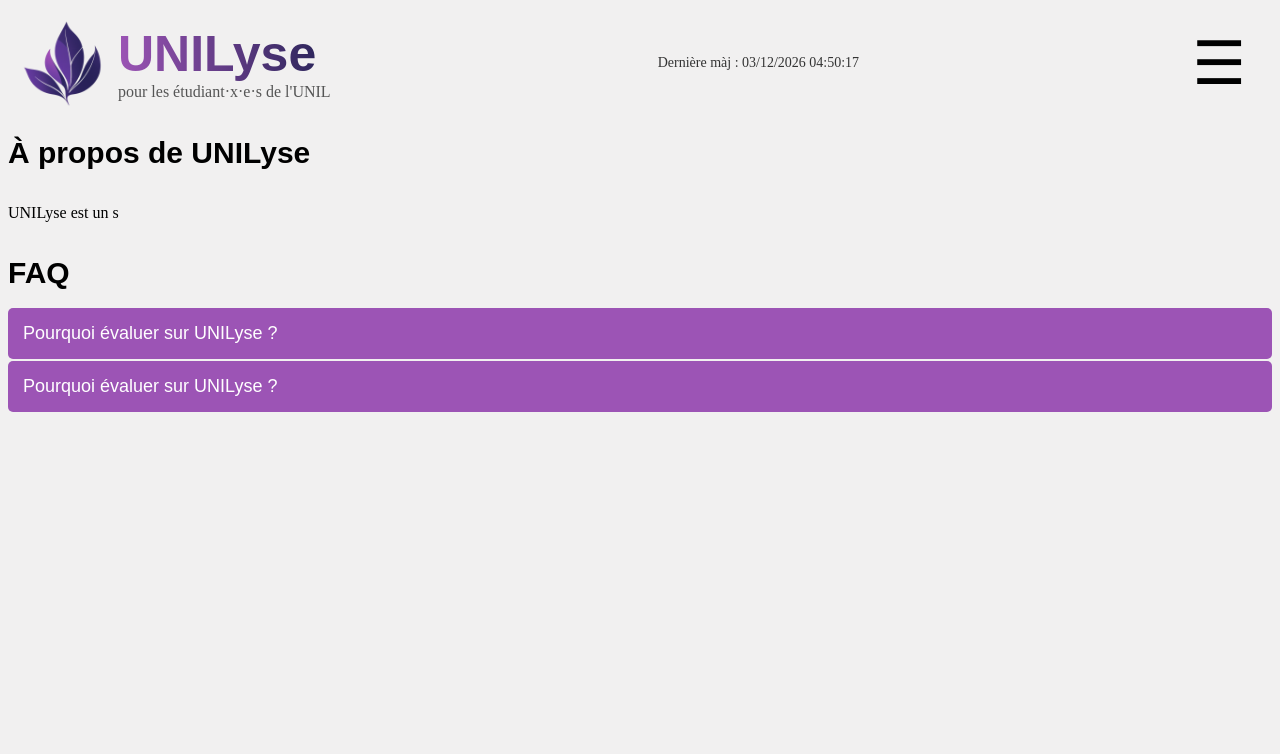
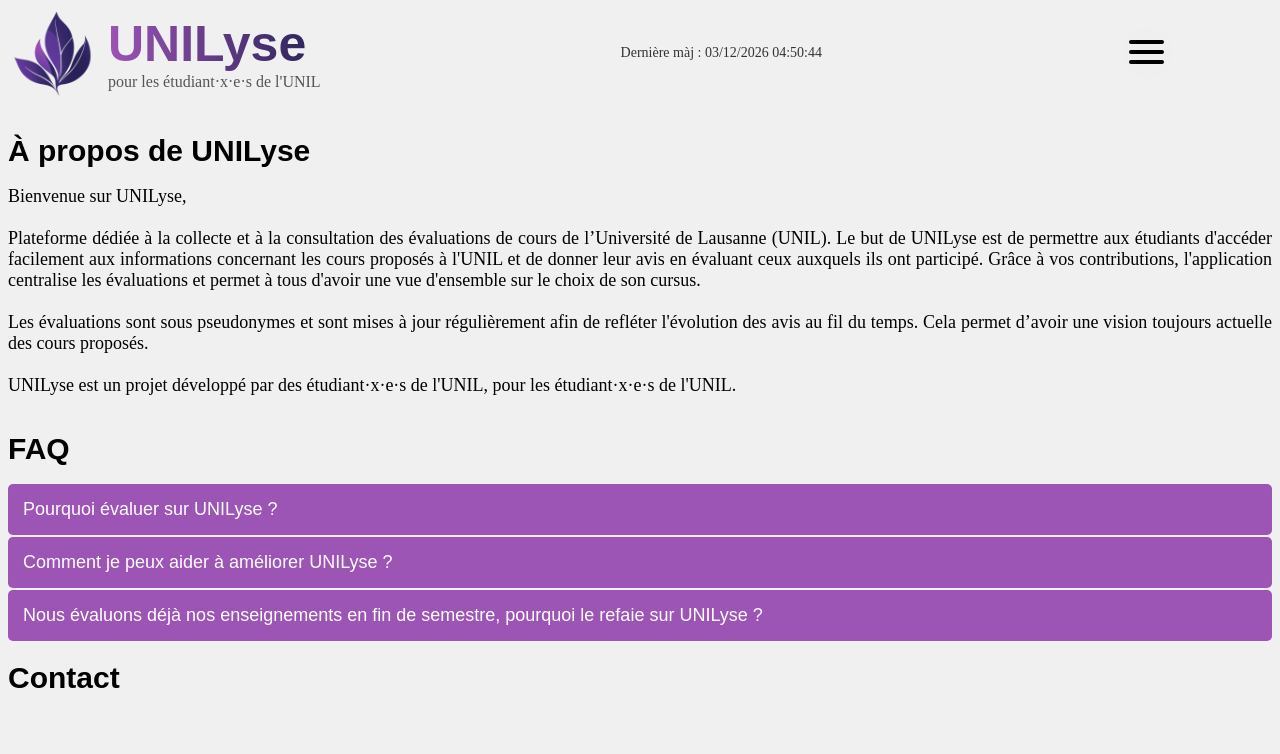
Before and after one commit to Itus19/UNILyse, a Flask app: page /about in a window 1280 px wide. Shown: the top 754 px of the page. Run offline with Flask 3, Linux system fonts and the light colour scheme.

Commit message:
Sauvegarde du projet

```diff
--- a/app/app.py
+++ b/app/app.py
@@ -9,15 +9,12 @@
 EVALUATIONS_CSV = os.path.join(os.path.dirname(__file__), "../database/evaluations.csv")
 LISTE_CSV = os.path.join(os.path.dirname(__file__), "../database/liste.csv")
 
-# Chemin du fichier scraping.csv
-COURSES_CSV = os.path.join(os.path.dirname(__file__), "../database/scraping.csv")
-
 def initialize_evaluation_csv():
-    """Crée le fichier evaluation.csv s'il n'existe pas et copie les données de cours_extraits.csv."""
+    """Crée le fichier evaluation.csv s'il n'existe pas et copie les données de liste.csv."""
     if not os.path.exists(EVALUATIONS_CSV):
-        if os.path.exists(COURSES_CSV):
+        if os.path.exists(LISTE_CSV):
             try:
-                with open(COURSES_CSV, newline='', encoding='utf-8-sig') as courses_file, \
+                with open(LISTE_CSV, newline='', encoding='utf-8-sig') as courses_file, \
                      open(EVALUATIONS_CSV, 'w', newline='', encoding='utf-8-sig') as eval_file:
                     reader = csv.DictReader(courses_file, delimiter=';')
                     fieldnames = reader.fieldnames + ['Intérêt_Q1', 'Intérêt_Q2', 'Intérêt_Q3', 'Moyenne_Intérêt', 'Difficulté_Q1', 'Difficulté_Q2', 'Difficulté_Q3', 'Moyenne_Difficulté', 'Travail_Q1', 'Moyenne_Travail', 'Moyenne_Globale', 'Commentaires_Généraux', 'Commentaires_Conseils']
@@ -29,7 +26,7 @@
             except Exception as e:
                 print(f"Erreur lors de l'initialisation de evaluation.csv : {e}")
         else:
-            print("Le fichier cours_extraits.csv n'existe pas.")
+            print("Le fichier liste.csv n'existe pas.")
 
 def initialize_liste_csv():
     """Initialise le fichier liste.csv avec les données de scraping.csv."""
@@ -339,4 +336,11 @@
     return render_template('about.html')
 
 if __name__ == '__main__':
+    # Met à jour les moyennes dans liste.csv au démarrage
+    try:
+        update_liste_csv()
+        print("Les données de liste.csv ont été mises à jour avec succès.")
+    except Exception as e:
+        print(f"Erreur lors de la mise à jour de liste.csv : {e}")
+
     app.run(debug=True, port=5001)  # Assurez-vous que l'application est lancée correctement
--- a/app/static/scripts.js
+++ b/app/static/scripts.js
@@ -1,6 +1,5 @@
 document.addEventListener("DOMContentLoaded", () => {
     const courseContainer = document.getElementById("course-tab");
-    const searchBar = document.getElementById("search-bar");
     const filterElements = document.querySelectorAll(".filter-row-item");
     const sortButtons = document.querySelectorAll(".sort-button");
 
@@ -9,11 +8,6 @@
         filter.addEventListener("change", () => {
             filterCourses();
         });
-    });
-
-    // Recherche dynamique
-    searchBar.addEventListener("input", () => {
-        filterCourses();
     });
 
     // Tri dynamique
@@ -29,9 +23,13 @@
     const searchBox2 = document.querySelector(".search-bar-2");
     const suggestionsBox = document.getElementById("search-suggestions");
 
+    // Vérification et gestion de l'attribut data-courses
+    const evaluationForm = document.getElementById("evaluation-form");
+    if (evaluationForm && evaluationForm.dataset.courses) {
+        try {
+            const courses = JSON.parse(evaluationForm.dataset.courses);
+
             if (searchBox2) {
-        const courses = JSON.parse(document.getElementById("evaluation-form").dataset.courses);
-
                 searchBox2.addEventListener("input", () => {
                     const query = searchBox2.value.toLowerCase();
                     suggestionsBox.innerHTML = ""; // Clear previous suggestions
@@ -52,8 +50,6 @@
             }
 
             // Mise à jour pour refléter les données de evaluation.csv
-    const courses = JSON.parse(document.getElementById("evaluation-form").dataset.courses);
-
             function filterCourses() {
                 const filters = {};
                 filterElements.forEach(filter => {
@@ -62,18 +58,14 @@
                     if (value) filters[key] = value; // Ajoute le filtre actif
                 });
 
-        const searchQuery = searchBar.value.toLowerCase(); // Récupère la recherche dans la barre
-
                 document.querySelectorAll(".course-container").forEach(container => {
                     const matchesFilters = Object.keys(filters).every(key => {
                         // Vérifie si le conteneur correspond à tous les filtres actifs
                         return container.dataset[key]?.toLowerCase().includes(filters[key]);
                     });
 
-            const matchesSearch = container.dataset.name.toLowerCase().includes(searchQuery); // Vérifie la recherche
-
-            // Affiche ou masque le conteneur en fonction des filtres et de la recherche
-            container.style.display = matchesFilters && matchesSearch ? "block" : "none";
+                    // Affiche ou masque le conteneur en fonction des filtres
+                    container.style.display = matchesFilters ? "block" : "none";
                 });
             }
 
@@ -86,9 +78,14 @@
                 });
                 containers.forEach(container => courseContainer.appendChild(container));
             }
+        } catch (error) {
+            console.error("Erreur lors de l'analyse du JSON :", error);
+        }
+    } else {
+        console.warn("Aucune donnée de cours trouvée dans data-courses.");
+    }
 
     const form = document.getElementById("evaluation-form");
-    const resetButton = document.getElementById("reset-button");
 
     form.addEventListener("submit", (event) => {
         event.preventDefault(); // Empêche l'envoi du formulaire
@@ -126,10 +123,6 @@
             console.error("Erreur :", error);
             alert("Erreur lors de l'enregistrement de l'évaluation.");
         });
-    });
-
-    resetButton.addEventListener("click", () => {
-        alert("Réinitialisation du formulaire");
     });
 
     // Fonctionnalité pour l'accordéon
--- a/app/static/style.css
+++ b/app/static/style.css
@@ -8,7 +8,8 @@
     display: flex;
     justify-content: space-between;
     align-items: center;
-    padding: 10px 20px;
+    padding-left: 10px;
+    padding-right: 100px;
 }
 
 .header-left {
@@ -82,10 +83,36 @@
 
 /* Styles du bouton de menu */
 .header-button {
-    background: none;
-    border: none;
-    font-size: 60px;
-    cursor: pointer;
+    width: 50px; /* Largeur du bouton */
+    height: 50px; /* Hauteur du bouton */
+    border: none; /* Pas de bordure */
+    border-radius: 50%; /* Bords arrondis */
+    display: flex; /* Utilisation de flexbox */
+    align-items: center; /* Centre verticalement */
+    justify-content: center; /* Centre horizontalement */
+    cursor: pointer; /* Curseur pointeur */
+    position: relative; /* Nécessaire pour positionner les barres */
+}
+
+.header-button .bar {
+    width: 70%; /* Largeur des barres */
+    height: 4px; /* Hauteur des barres */
+    background-color: #000000; /* Couleur blanche */
+    border-radius: 2px; /* Coins arrondis */
+    position: absolute; /* Positionnement absolu */
+    transition: all 0.3s ease; /* Animation fluide */
+}
+
+.header-button .bar:nth-child(1) {
+    top: 12px; /* Position de la première barre */
+}
+
+.header-button .bar:nth-child(2) {
+    top: 22px; /* Position de la deuxième barre */
+}
+
+.header-button .bar:nth-child(3) {
+    top: 32px; /* Position de la troisième barre */
 }
 
 .header-button:focus {
@@ -330,7 +357,7 @@
 .course-container {
     display: flex;
     flex-direction: column; /* Aligne la course-card et le commentary-container verticalement */
-    margin-bottom: 10px; /* Espacement entre les conteneurs */
+    margin-bottom: 5px; /* Espacement entre les conteneurs */
     margin-left: 10px; /* Espace à gauche */
     margin-right: 10px; /* Espace à droite */
     border: none; /* Bordure aucune */
@@ -592,5 +619,6 @@
     border: 1px solid #7a3e91; /* Bordure */
     border-radius: 5px; /* Coins arrondis */
     margin-bottom: 10px; /* Espacement entre les panneaux */
-    font-size: 16px; /* Taille de la police */
+    font-size: 18px; /* Taille de la police */
+    text-align: justify; /* Justifie le texte */
 }
--- a/app/templates/about.html
+++ b/app/templates/about.html
@@ -2,29 +2,53 @@
 {% block content %}
 <br>
 <div class="about-container">
+    <br>
     <h2>À propos de UNILyse</h2>
-    <br>
-    <p>UNILyse est un s</p>
+    <p style="font-size: 18px; text-align: justify;">Bienvenue sur UNILyse,<br>
+        <br>Plateforme dédiée à la collecte et à la consultation des évaluations de cours de l’Université de Lausanne (UNIL).
+        Le but de UNILyse est de permettre aux étudiants d'accéder facilement aux informations concernant les cours proposés à l'UNIL
+        et de donner leur avis en évaluant ceux auxquels ils ont participé. Grâce à vos contributions, l'application centralise les évaluations et
+        permet à tous d'avoir une vue d'ensemble sur le choix de son cursus.<br>
+        <br>
+        Les évaluations sont sous pseudonymes et sont mises à jour régulièrement afin de refléter l'évolution des avis au fil du temps.
+        Cela permet d’avoir une vision toujours actuelle des cours proposés.<br>
+        <br>
+        UNILyse est un projet développé par des étudiant·x·e·s de l'UNIL, pour les étudiant·x·e·s de l'UNIL.
+        </p>
 </div>
 <br>
 <h2>FAQ</h2>
 <br>
 <button class="accordion-faq">Pourquoi évaluer sur UNILyse ?</button>
     <div class="panel-faq">
-        <p>Au début de chaque semestre, les groupes de discussion des étudiants sont inondés de questions du type : « Le cours xxx est-il bien ? ».
+        <p>Au début de chaque semestre, les groupes de discussion des étudiant·x·e·s sont inondés de questions du type : « Le cours xxx est-il bien ? ».
             Malheureusement, les réponses se perdent rapidement dans le flot de nouvelles questions. Fouiller l’historique des conversations ou recevoir
-            quelques avis vagues n’est pas la manière la plus efficace de s’informer.
-
-            C’est pourquoi nous avons créé UNILyse : pour centraliser les retours des étudiants et les rendre facilement accessibles.
-
+            quelques avis vagues n’est pas la manière la plus efficace de s’informer.<br>
+            <br>
+            C’est pourquoi nous avons créé UNILyse : pour centraliser les retours des étudiant·x·e·s et les rendre facilement accessibles.<br>
+            <br>
             Contrairement aux évaluations officielles demandées par les enseignants de l’UNIL, notre plateforme n’a pas pour objectif d’améliorer les cours,
-            mais plutôt d’aider les étudiants à faire des choix éclairés. Bien que ces deux démarches soient complémentaires, l’approche d’UNILyse est centrée
+            mais plutôt d’aider les étudiant·x·e·s à faire des choix éclairés. Bien que ces deux démarches soient complémentaires, l’approche d’UNILyse est centrée
             sur l’expérience et les besoins des étudiants.</p>
     </div>
-<button class="accordion-faq">Pourquoi évaluer sur UNILyse ?</button>
+<button class="accordion-faq">Comment je peux aider à améliorer UNILyse ?</button>
     <div class="panel-faq">
-        <p>Par ce que c'est cool</p>
+        <p>- En donnant votre avis sur les cours que vous suivez tout simpltement ! <br>
+            - Vous pouvez également proposer et voter des améliorations dans la page "forum".<br>
+            - Ou, si vos moyens vous le permettent, il est aussi possible de faire un don afin de maintenir ce site en ligne, de payer le travail de maintenant ou de motiver des améliorations.</p>
     </div>
+<button class="accordion-faq">Nous évaluons déjà nos enseignements en fin de semestre, pourquoi le refaie sur UNILyse ?</button>
+    <div class="panel-faq">
+        <p>Les évaluations encadrées par les enseignant·x·e·s ont pour but d'améliorer leur enseigment, notre but est différent.
+            Le but d'UNILyse est d'aider les étudiant·x·e·s dans leur choix de cours en fonction de retours entre paires.
+            UNILyse n'a rien d'officiel et n'a aucun lien avec l'UNIL si ce n'est qu'il est maintenu et développé par des étudiant·x·e·s de l'UNIL.<br>
+            <br>
+            De plus, les évaluations officielles ne nous sont pas accessibles en tant qu'étudiant·x·e·s, elles sont uniquement utilisées par les enseignant·x·e·s.
+            </p>
+    </div>
+<br>
+<h2>Contact</h2>
+<br>
 <script>
     document.addEventListener("DOMContentLoaded", () => {
         const accordions = document.querySelectorAll(".accordion-faq");
--- a/app/templates/base.html
+++ b/app/templates/base.html
@@ -18,9 +18,13 @@
             <p id="last-update" class="header-update">Dernière màj : Chargement...</p>
         </div>
         <nav aria-label="Menu principal">
-            <button class="header-button" onclick="toggleMenu()" aria-expanded="false" aria-controls="menu">☰</button>
+            <button class="header-button" onclick="toggleMenu()" aria-expanded="false" aria-controls="menu">
+                <span class="bar"></span>
+                <span class="bar"></span>
+                <span class="bar"></span>
+            </button>
             <div class="menu" id="menu">
-                <a href="{{ url_for('liste') }}">Liste</a>
+                <a href="{{ url_for('liste') }}">Liste des cours</a>
                 <a href="{{ url_for('evaluation') }}">Évaluer un cours</a>
                 <a href="{{ url_for('about') }}">À propos</a>
             </div>
--- a/app/templates/liste.html
+++ b/app/templates/liste.html
@@ -53,9 +53,9 @@
                 </div>
                 {% for metric, label in {'Moyenne_Globale': 'Globale', 'Moyenne_Travail': 'Travail', 'Moyenne_Difficulté': 'Difficulté', 'Moyenne_Intérêt': 'Intérêt'}.items() %}
                 <div class="evaluation-box"
-                     data-value="{{ course[metric] }}"
+                     data-value="{{ course[metric]|float|round(1) }}"
                      data-evaluations="({{ course['Nombre_Evaluations'] }})">
-                    <p>{{ course[metric] }}/6{% if metric == 'Moyenne_Globale' %}<span>({{ course['Nombre_Evaluations'] }})</span>{% endif %}</p>
+                    <p>{{ course[metric]|float|round(1) }}/6{% if metric == 'Moyenne_Globale' %}<span>({{ course['Nombre_Evaluations'] }})</span>{% endif %}</p>
                 </div>
                 {% endfor %}
             </div>
--- a/database/evaluations.csv
+++ b/database/evaluations.csv
@@ -22,3 +22,4 @@
 Introduction à la recherche: la construction sociale du corps;Pierre-Emmanuel Sorignet;2025-04-08;1.5;1.5;1.5;1.5;1.5;1.5;1.5;1.5;1.5;1.5;1.5;;
 Anthropologie culturelle et sociale A;Mark Goodale;2025-04-08;1.5;1.5;1.5;1.5;1.5;1.5;1.5;1.5;1.5;1.5;1.5;;
 Introduction à la recherche: la construction sociale du corps;Pierre-Emmanuel Sorignet;2025-04-08;1.5;1.5;1.5;1.5;1.5;1.5;1.5;1.5;1.5;1.5;1.5;;
+Anthropologie culturelle et sociale B;Irene Maffi;2025-04-09;1.5;1.5;1.5;1.5;1.5;1.5;1.5;1.5;1.5;1.5;1.5;;
```
Also changed, not shown: app/templates/evaluation.html (+11 -3 lines), database/liste.csv (+6 -6 lines). Lines whose indentation alone changed are shown as unchanged.
